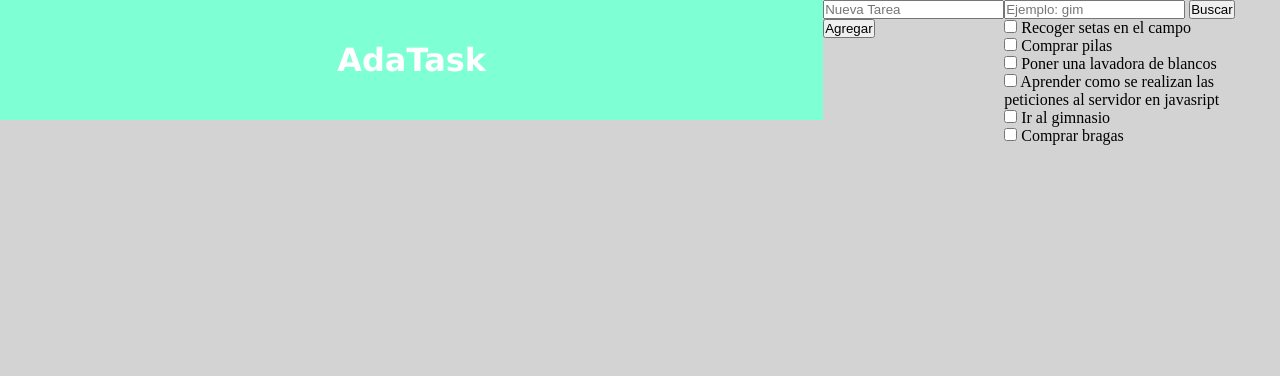
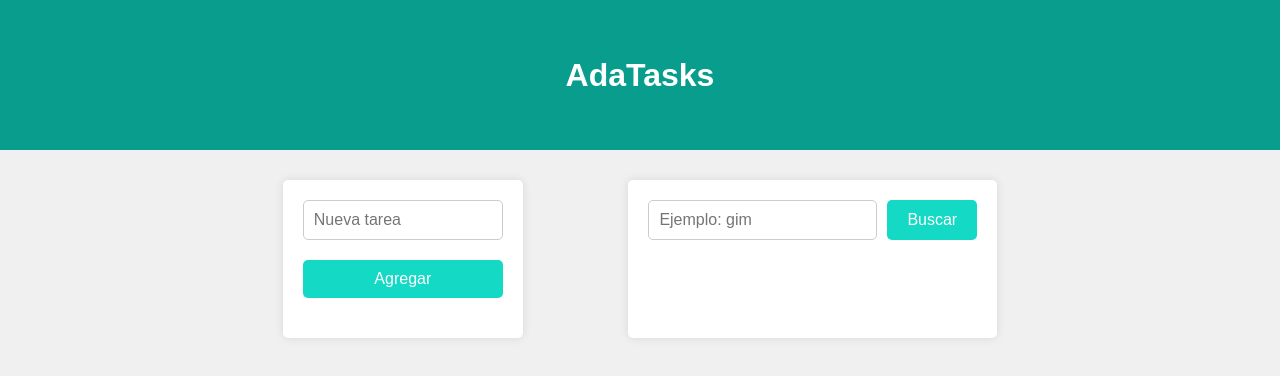
Before and after one commit to Queralt-Chan/Promo-V-module-2-pair-Y1-Adatask, a plain HTML site: page index.html in a window 1280 px wide. Drawn offline with Linux system fonts and the light colour scheme.

Commit message:
maquetacion web

```diff
--- a/css/style.css
+++ b/css/style.css
@@ -1,29 +1,114 @@
-* {
-  margin:0;
-  padding:0;
-  box-sizing: border-box;
+*{
+  margin: 0px;
+  padding: 0px;
 }
 
-.header {
-  background-color: aquamarine;
-  height: 15vh;
-  width: 100vw;
+body {
+  font-family: Arial, sans-serif;
+  background-color: #f0f0f0;
+
+}
+
+.header{
+  background-color: #099d8d;
+  height: 150px;
+  margin: auto;
   display: flex;
   justify-content: center;
   align-items: center;
-
 }
 
-.tittle{
-  color:white;
-  font-family:'Lucida Sans';
+.title{
+  color: white;
   text-align: center;
 }
 
-  .body{
-    background-color: lightgray;
+.container {
+  max-width: 600px;
+  margin: 0 auto;
+  padding: 20px;
+  margin-top: 30px;
+  background-color: #fff;
+  box-shadow: 0px 0px 10px rgba(0, 0, 0, 0.1);
+  border-radius: 5px;
+}
+
+.add {
+     max-width: 200px;
+}
+
+.main{
   display: flex;
+  width: 800px;
   flex-direction: row;
-    height: 85vh;
-    width: 100vw;
+  gap: 20px;
+  justify-content: center;
+  text-align: center;
+  margin: auto;
 }
+
+h1 {
+  text-align: center;
+}
+
+.task-form {
+  display: flex;
+  margin-bottom: 20px;
+  gap:10px;
+}
+
+.task-form-add {
+  display: flex;
+  flex-direction: column;
+  gap:20px;
+  margin-bottom: 20px;
+}
+
+.task-input {
+  flex: 1;
+  padding: 10px;
+  border: 1px solid #ccc;
+  border-radius: 5px;
+  font-size: 16px;
+}
+
+.add-task-btn {
+  padding: 10px 20px;
+  background-color: #14d9c4;
+  color: #fff;
+  border: none;
+  border-radius: 5px;
+  cursor: pointer;
+  font-size: 16px;
+}
+
+ul {
+  list-style-type: none;
+  padding: 0;
+}
+
+li {
+  display: flex;
+  justify-content: flex-start;
+  text-align: left;
+  gap: 5px;
+  align-items: center;
+  padding: 10px;
+  border: 1px solid #ccc;
+  border-radius: 5px;
+  margin-bottom: 10px;
+  background-color: #fff;
+}
+
+li button {
+  background-color: #dc3545;
+  color: #fff;
+  border: none;
+  border-radius: 5px;
+  cursor: pointer;
+}
+
+.tachado{
+  text-decoration: line-through;
+
+}
--- a/index.html
+++ b/index.html
@@ -1,89 +1,31 @@
 <!DOCTYPE html>
 <html lang="en">
 <head>
-    <meta charset="UTF-8" />
-    <meta name="viewport" content="width=device-width, initial-scale=1.0" />
-    <link rel="stylesheet" href="./css/style.css" />
-    <title>AdaTasks</title>
+    <meta charset="UTF-8">
+    <meta name="viewport" content="width=device-width, initial-scale=1.0">
+    <link rel="stylesheet" href="./css/style.css">
+
+    <title>Lista de Tareas</title>
 </head>
+<body>
     <header class="header">
-    <h1 class="tittle">AdaTask</h1>
+            <h1 class="title">AdaTasks</h1>
     </header>
-  <body class="body">
-   <form>
-    <input type="text" placeholder="Nueva Tarea">
-    <button>Agregar</button>
+    <main class="main">
+        <section class="container add ">
+        <form class="task-form-add">
+            <input type="text" class="task-input js-text-task-add" placeholder="Nueva tarea">
+            <button class="add-task-btn js-btn-add">Agregar</button>
         </form>
-   <form>
-    <input type="text" placeholder="Ejemplo: gim">
-    <button>Buscar</button>
-    <div>
-      <label>
-        <input
-          id="option1"
-          type="checkbox"
-          value="recoger setas en el campo"
-          name="options"
-        />
-        Recoger setas en el campo
-      </label>
-    </div>
-    <div>
-      <label>
-        <input
-          id="option2"
-          type="checkbox"
-          value="comprar pilas"
-          name="options"
-        />
-        Comprar pilas
-      </label>
-    </div>
-    <div>
-      <label>
-        <input
-          id="option3"
-          type="checkbox"
-          value="poner una lavadora de blancos"
-          name="options"
-        />
-        Poner una lavadora de blancos
-      </label>
-    </div>
-    <div>
-      <label>
-        <input
-          id="option4"
-          type="checkbox"
-          value="aprender como se realizan las peticiones al servidor en javasript"
-          name="options"
-        />
-        Aprender como se realizan las peticiones al servidor en javasript
-      </label>
-    </div>
-    <div>
-      <label>
-        <input
-          id="option5"
-          type="checkbox"
-          value="ir al gimnasio"
-          name="options"
-        />
-        Ir al gimnasio
-      </label>
-    </div>
-    <div>
-      <label>
-        <input
-          id="option6"
-          type="checkbox"
-          value="comprar bragas"
-          name="options"
-        />
-        Comprar bragas
-      </label>
-    </div>
+    </section>
+
+    <section class="container">
+        <form class="task-form">
+            <input type="text" class="task-input js-text-task-filter" placeholder="Ejemplo: gim">
+            <button class="add-task-btn js-btn-filter">Buscar</button>
         </form>
-    <script type="text/javascript" src="./js/main.js"></script>
-  </body>
-</html>
+        <ul class="task-list">
+            <!-- Aquí se mostrarán las tareas -->
+        </ul>
+    </section>
+    </main>
```
Lines whose indentation alone changed are shown as unchanged.
